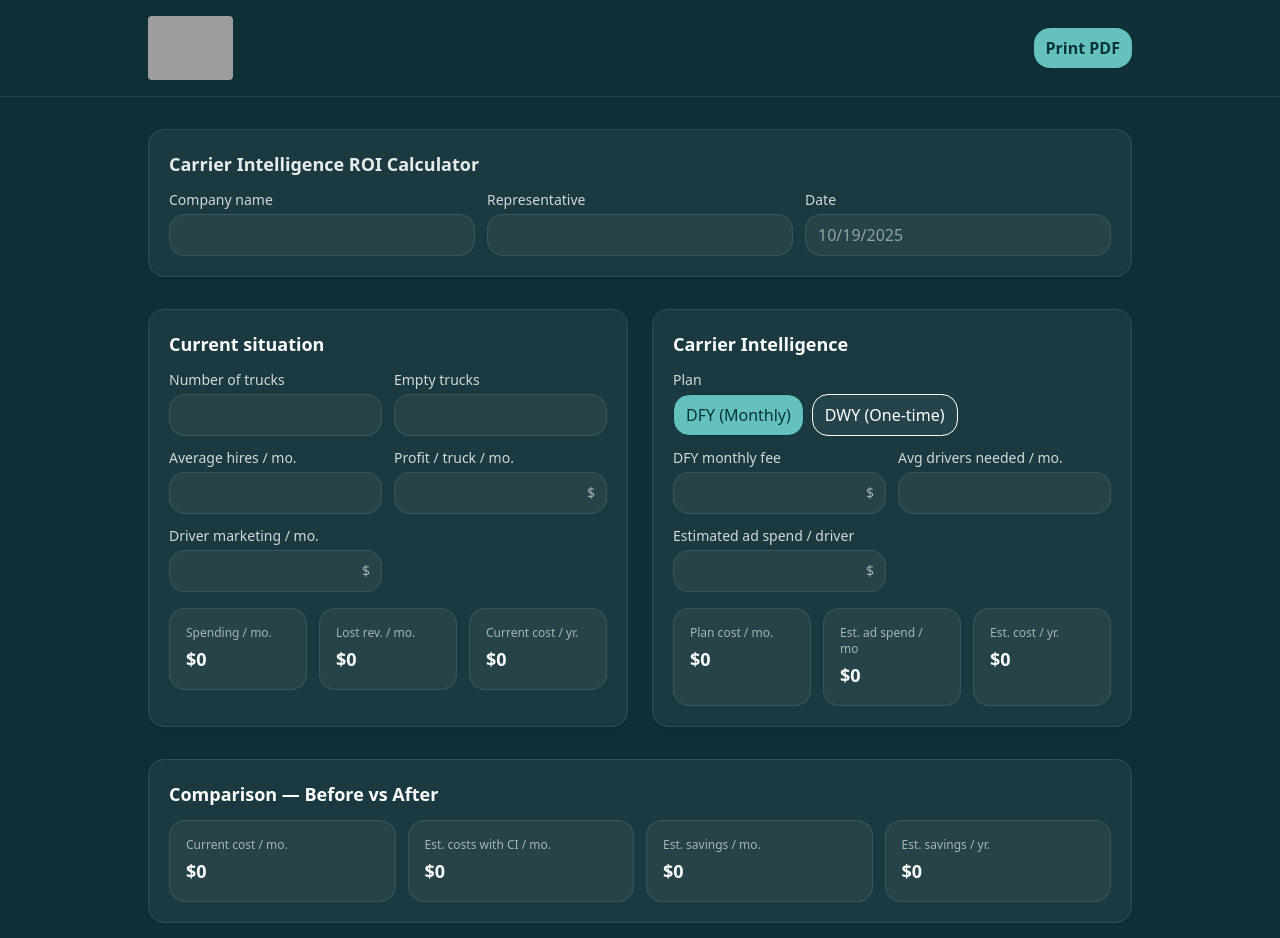
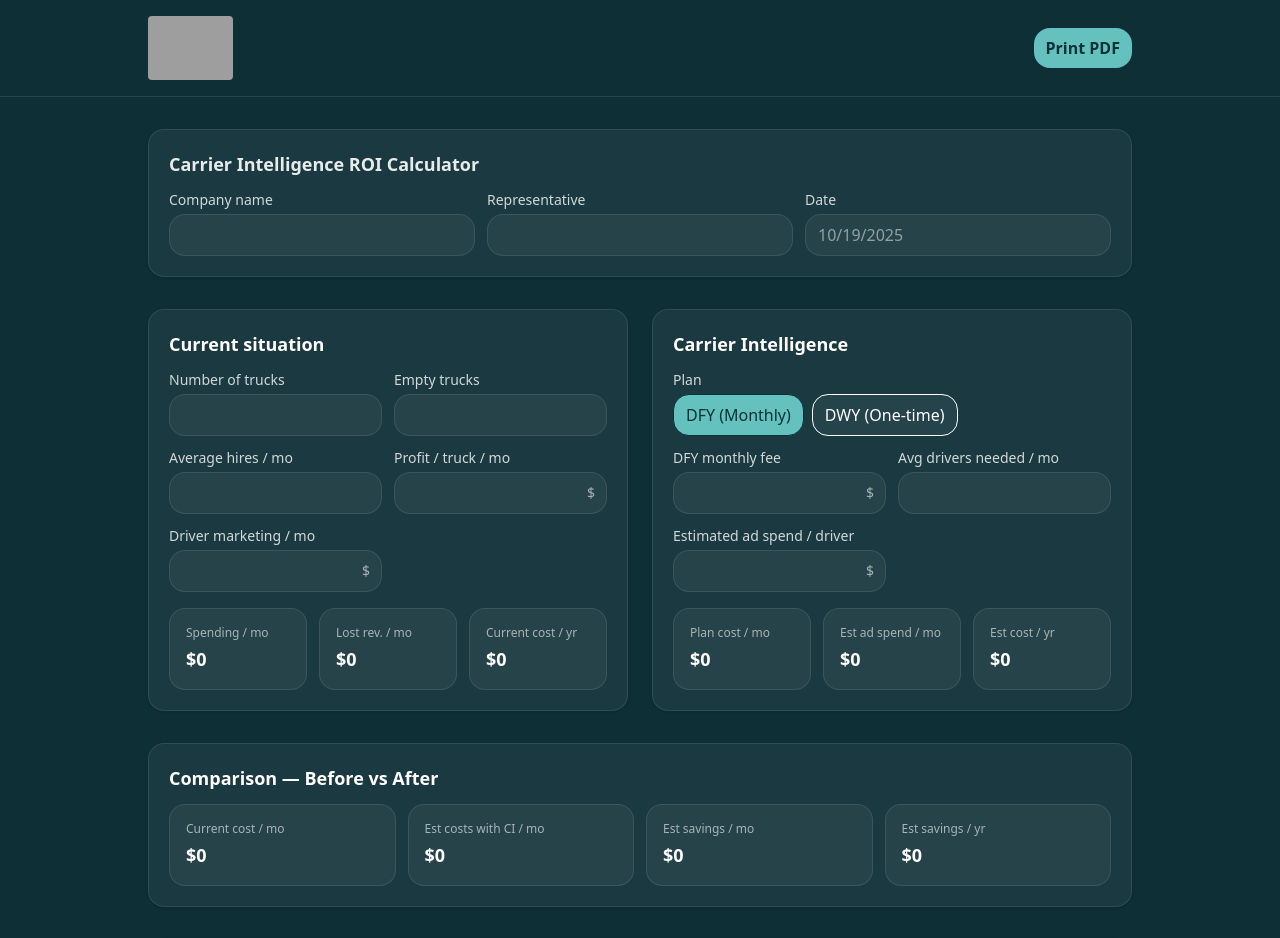
Before and after one commit to Remimustang/carrier-intelligence-roi, a React (Vite) app: page / in a window 1280 px wide. Shown: the top 938 px of the page. Built offline with nearby package versions, Linux system fonts and the light colour scheme; grey boxes are pictures that could not be loaded.

Commit message:
chore: add estimations

```diff
--- a/src/App.tsx
+++ b/src/App.tsx
@@ -281,14 +281,14 @@
             <div className="grid gap-3 sm:grid-cols-2">
               <NumberInput label="Number of trucks" value={trucks} onChange={setTrucks} />
               <NumberInput label="Empty trucks" value={emptyTrucks} onChange={setEmptyTrucks} />
-              <NumberInput label="Average hires / mo." value={hiresPerMonth} onChange={setHiresPerMonth} />
-              <NumberInput label="Profit / truck / mo." value={profitPerTruckPerMonth} onChange={setProfitPerTruckPerMonth} suffix="$" />
-              <NumberInput label="Driver marketing / mo." value={currentMarketingMonthly} onChange={setCurrentMarketingMonthly} suffix="$" />
+              <NumberInput label="Average hires / mo" value={hiresPerMonth} onChange={setHiresPerMonth} />
+              <NumberInput label="Profit / truck / mo" value={profitPerTruckPerMonth} onChange={setProfitPerTruckPerMonth} suffix="$" />
+              <NumberInput label="Driver marketing / mo" value={currentMarketingMonthly} onChange={setCurrentMarketingMonthly} suffix="$" />
             </div>
             <div className="grid gap-3 mt-4 md:grid-cols-3">
-              <Stat label="Spending / mo." value={<Dollars v={calc.currentMonthlyTotal} />} />
-              <Stat label="Lost rev. / mo." value={<Dollars v={calc.lostRevenueMonthly} />} />
-              <Stat label="Current cost / yr." value={<Dollars v={calc.currentYearlyTotal} />} />
+              <Stat label="Spending / mo" value={<Dollars v={calc.currentMonthlyTotal} />} />
+              <Stat label="Lost rev. / mo" value={<Dollars v={calc.lostRevenueMonthly} />} />
+              <Stat label="Current cost / yr" value={<Dollars v={calc.currentYearlyTotal} />} />
             </div>
           </div>
 
@@ -323,13 +323,13 @@
                   <NumberInput label="Amortize DWY over (months)" value={dwyAmortizationMonths} onChange={setDwyAmortizationMonths} />
                 </>
               )}
-              <NumberInput label="Avg drivers needed / mo." value={driversNeededMonthly} onChange={setDriversNeededMonthly} />
+              <NumberInput label="Avg drivers needed / mo" value={driversNeededMonthly} onChange={setDriversNeededMonthly} />
               <NumberInput label="Estimated ad spend / driver" value={ciAdMonthly} onChange={setCiAdMonthly} suffix="$" />
             </div>
             <div className="grid gap-3 mt-4 md:grid-cols-3">
-              <Stat label="Plan cost / mo." value={<Dollars v={calc.monthlyPlanFee} />} />
-              <Stat label="Est. ad spend / mo" value={<Dollars v={calc.monthlyAdSpend} />} />
-              <Stat label="Est. cost / yr." value={<Dollars v={calc.withYearlyTotal} />} />
+              <Stat label="Plan cost / mo" value={<Dollars v={calc.monthlyPlanFee} />} />
+              <Stat label="Est ad spend / mo" value={<Dollars v={calc.monthlyAdSpend} />} />
+              <Stat label="Est cost / yr" value={<Dollars v={calc.withYearlyTotal} />} />
             </div>
           </div>
         </section>
@@ -339,10 +339,10 @@
           <div className="card rounded-2xl bg-white/5 border border-white/10 shadow-sm p-5 avoid-break">
             <h2 className="mb-3 font-semibold text-lg">Comparison — Before vs After</h2>
             <div className="grid gap-3 md:grid-cols-4">
-              <Stat label="Current cost / mo." value={<Dollars v={calc.currentMonthlyCost} />} />
-              <Stat label="Est. costs with CI / mo." value={<Dollars v={calc.withMonthlyCost} />} />
-              <Stat label="Est. savings / mo." value={<Dollars v={calc.monthlySavings} />} />
-              <Stat label="Est. savings / yr." value={<Dollars v={calc.yearlySavings} />} />
+              <Stat label="Current cost / mo" value={<Dollars v={calc.currentMonthlyCost} />} />
+              <Stat label="Est costs with CI / mo" value={<Dollars v={calc.withMonthlyCost} />} />
+              <Stat label="Est savings / mo" value={<Dollars v={calc.monthlySavings} />} />
+              <Stat label="Est savings / yr" value={<Dollars v={calc.yearlySavings} />} />
             </div>
           </div>
         </section>
```
